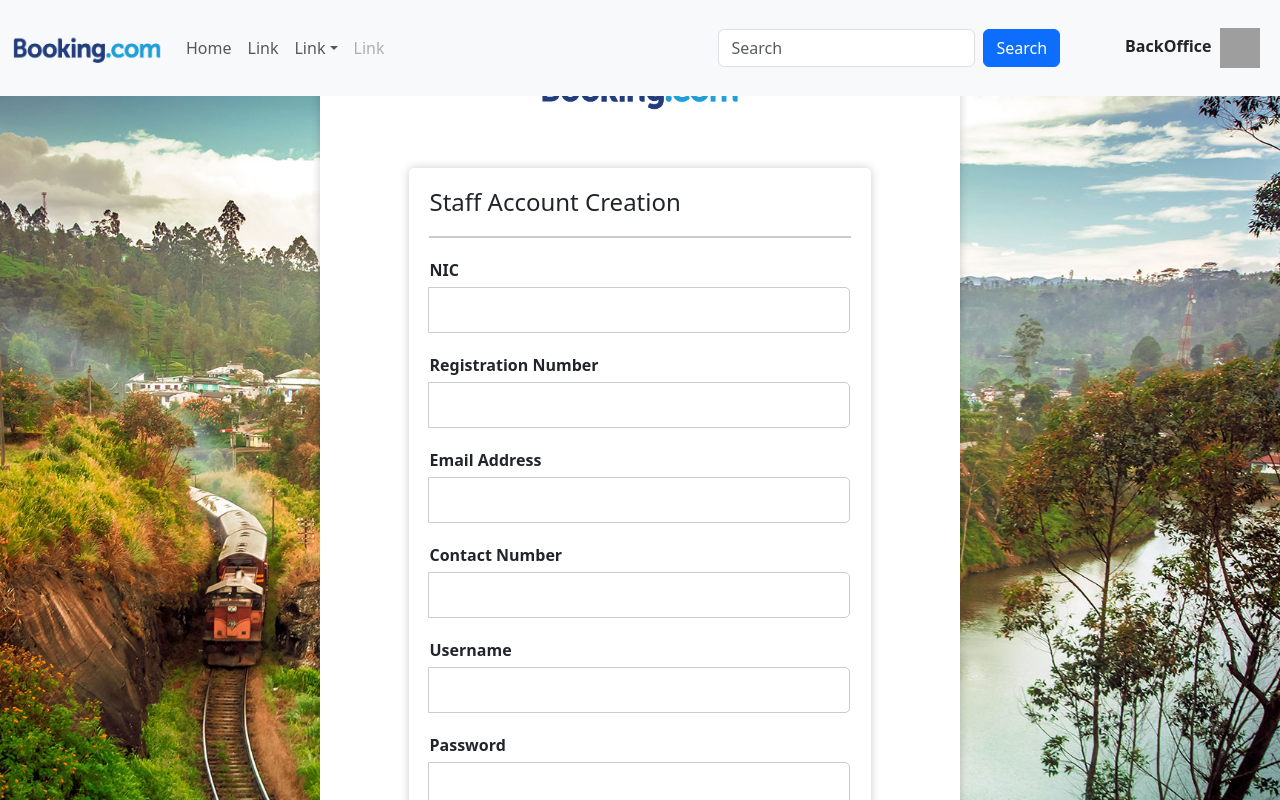
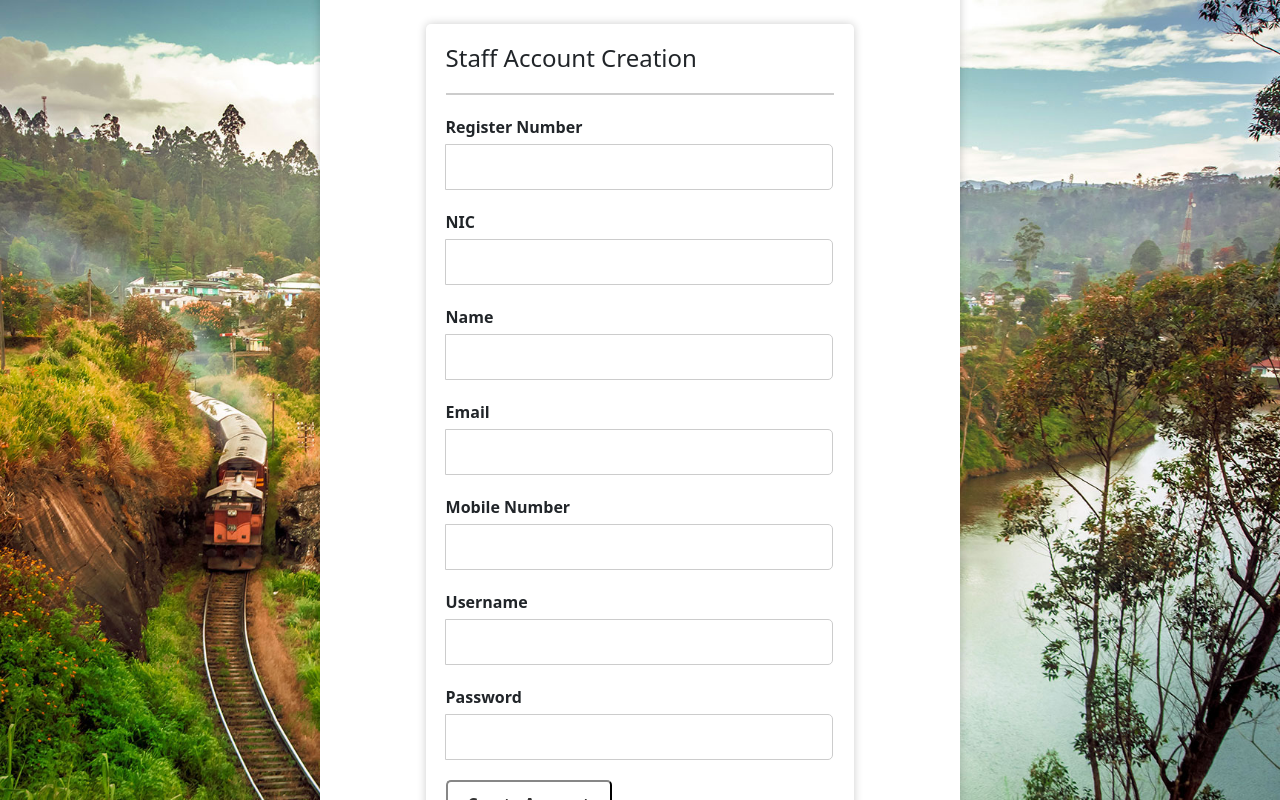
Before and after one commit to IT20131456/-Ticket-Reservation-system-Frontend, a React (Create React App) app in the folder frontend/: page /travelagent/registration in a window 1280 px wide. Shown: the top 800 px of the page. Built offline with nearby package versions, Linux system fonts and the light colour scheme; grey boxes are pictures that could not be loaded.

Commit message:
Travel agent registration

```diff
--- a/frontend/src/components/Registration/travelAgentRegistration.jsx
+++ b/frontend/src/components/Registration/travelAgentRegistration.jsx
@@ -1,18 +1,47 @@
 // to handle travel agent registration - travel agents can create accounts
-import React from 'react'
+import React, { useState } from 'react';
+import axios from 'axios';
 import logo from "../../images/logo.png";
-import BackOfficeNavBar from "../Navbar/Backoffice";
+//import BackOfficeNavBar from "../Navbar/Backoffice";
 
-function travelAgentRegistration() {
+function TravelAgentRegistration() {
 
-    function onSubmitForm(e) {
-        e.preventDefault()
+    const [regNo, setRegNo] = useState('');
+    const [nic, setNic] = useState('');
+    const [name, setName] = useState('');
+    const [email, setEmail] = useState('');
+    const [mobile, setMobile] = useState('');
+    const [username, setUsername] = useState('');
+    const [password, setPassword] = useState('');
+
+    const onSubmitForm = async (e) => {
+        e.preventDefault();
+
+        try {
+            // Make a POST request to backend API
+            const response = await axios.post('http://localhost:5041/api/TravelAgent', {
+                RegNo: regNo,
+                NIC: nic,
+                Name: name,
+                Email: email,
+                MobileNumber: mobile,
+                UserName: username,
+                HashedPassword: password,
+            });
+
+            // TODO: Handle the response, e.g., redirect or show a success message
+            console.log('Account created successfully', response.data);
+
+            // Redirect to the back office page
             window.location.href = "/employee/login";
+        } catch (error) {
+            // TODO: Handle errors, e.g., show an error message
+            console.error('Error creating account:', error);
+        }
     };
 
     return (
         <div>
-            <BackOfficeNavBar />
             <div className="login-panel-bg">
                 <div className="login-panel">
                     <div className="login-container">
@@ -20,36 +49,78 @@ function travelAgentRegistration() {
                             <img src={logo} alt="Logo" width={200} height={100} />
                         </div>
                         <div className="login-form">
-
                             <div className="section">
                                 <h4>Staff Account Creation</h4>
                                 <div className="divider"></div>
+                                <form onSubmit={onSubmitForm}>
                                     <div className="input-group">
-                                    <label htmlFor="backoffice-nic">NIC</label>
-                                    <input type="text" id="backoffice-nic" />
+                                        <label htmlFor="back-office-reg-no">Register Number</label>
+                                        <input
+                                            type="text"
+                                            id="back-office-reg-no"
+                                            value={regNo}
+                                            onChange={(e) => setRegNo(e.target.value)}
+                                        />
                                     </div>
                                     <div className="input-group">
-                                    <label htmlFor="backoffice-regno">Registration Number</label>
-                                    <input type="text" id="backoffice-regno" />
+                                        <label htmlFor="back-office-nic">NIC</label>
+                                        <input
+                                            type="text"
+                                            id="back-office-nic"
+                                            value={nic}
+                                            onChange={(e) => setNic(e.target.value)}
+                                        />
                                     </div>
                                     <div className="input-group">
-                                    <label htmlFor="backoffice-email">Email Address</label>
-                                    <input type="text" id="backoffice-email" />
+                                        <label htmlFor="back-office-name">Name</label>
+                                        <input
+                                            type="text"
+                                            id="back-office-name"
+                                            value={name}
+                                            onChange={(e) => setName(e.target.value)}
+                                        />
                                     </div>
                                     <div className="input-group">
-                                    <label htmlFor="backoffice-phone">Contact Number</label>
-                                    <input type="text" id="backoffice-phone" />
+                                        <label htmlFor="back-office-email">Email</label>
+                                        <input
+                                            type="email"
+                                            id="back-office-email"
+                                            value={email}
+                                            onChange={(e) => setEmail(e.target.value)}
+                                        />
                                     </div>
                                     <div className="input-group">
-                                    <label htmlFor="backoffice-username">Username</label>
-                                    <input type="text" id="backoffice-username" />
+                                        <label htmlFor="back-office-mobile">Mobile Number</label>
+                                        <input
+                                            type="text"
+                                            id="back-office-mobile"
+                                            value={mobile}
+                                            onChange={(e) => setMobile(e.target.value)}
+                                        />
                                     </div>
                                     <div className="input-group">
-                                    <label htmlFor="backoffice-password">Password</label>
-                                    <input type="password" id="backoffice-password" />
+                                        <label htmlFor="back-office-username">Username</label>
+                                        <input
+                                            type="text"
+                                            id="back-office-username"
+                                            value={username}
+                                            onChange={(e) => setUsername(e.target.value)}
+                                        />
+                                    </div>
+                                    <div className="input-group">
+                                        <label htmlFor="back-office-password">Password</label>
+                                        <input
+                                            type="password"
+                                            id="back-office-password"
+                                            value={password}
+                                            onChange={(e) => setPassword(e.target.value)}
+                                        />
                                     </div>
                                     <p />
-                                <button className="login-button" onClick={onSubmitForm}>Create Account</button>
+                                    <button className="login-button" type="submit">
+                                        Create Account
+                                    </button>
+                                </form>
                             </div>
                         </div>
                         <p />
@@ -62,4 +133,4 @@ function travelAgentRegistration() {
     );
 }
 
-export default travelAgentRegistration
+export default TravelAgentRegistration
```
Lines whose indentation alone changed are shown as unchanged.
